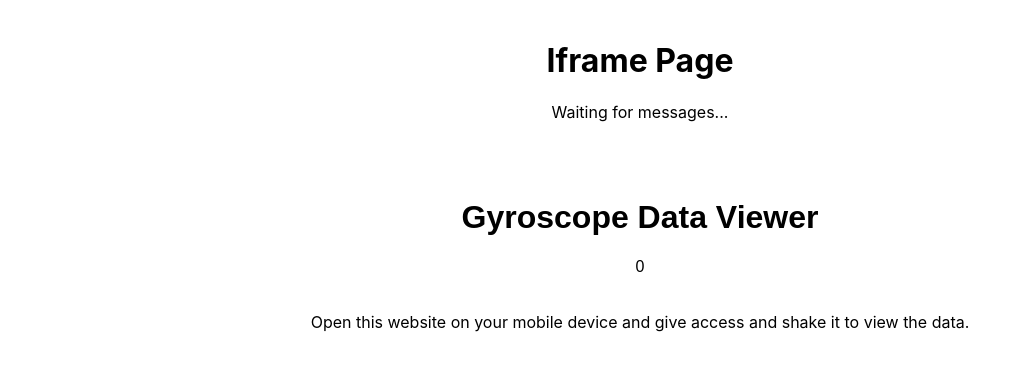
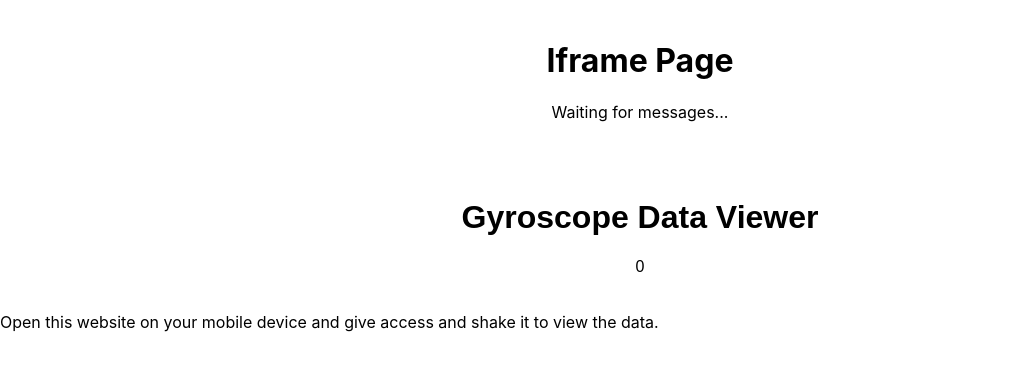
Before and after one commit to SRYVPRASAD/gyroscope-app, a React (Create React App) app: page / in a window 1280 px wide. Shown: the top 370 px of the page, without its empty margins (0-1030 px from the left). Built offline with nearby package versions, Linux system fonts and the light colour scheme.

Commit message:
css removerxd

```diff
--- a/src/App.js
+++ b/src/App.js
@@ -7,7 +7,7 @@ function App() {
       <div className="App">
         <GyroscopeDataViewer />
       </div>
-      <div className="App">
+      <div className="App1">
         <header className="-header">
           {/* <img src={logo} className="App-logo" alt="logo" /> */}
           <p> Open this website on your mobile device and give access and shake it to view the data.</p>
```
